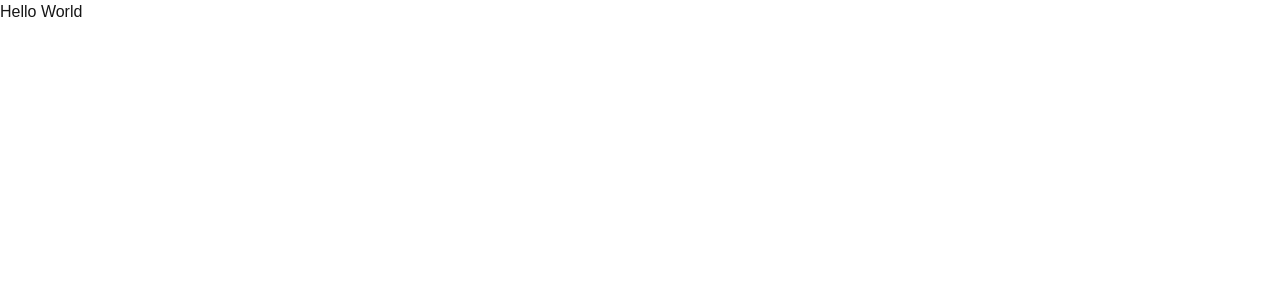
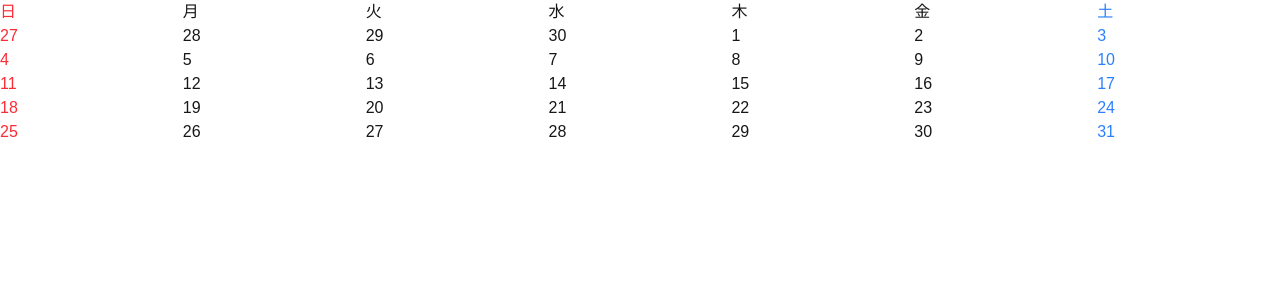
Before and after one commit to ogihaya/todolistcalendar2, a Next.js app: page / in a window 1280 px wide. Shown: the top 300 px of the page. Built offline with nearby package versions, Linux system fonts and the light colour scheme.

Commit message:
カレンダーの基礎

```diff
--- /dev/null
+++ b/app/components/Calendar.tsx
@@ -0,0 +1,23 @@
+"use client";
+
+import { useState } from "react";
+import DaysHeader from "./Calendar_components/DaysHeader";
+import CalendarCell from "./Calendar_components/CalendarCell";
+
+type CurrentYM = {
+  year: number;
+  month: number;
+}
+
+export default function Calendar() {
+
+  const today = new Date();
+  const [currentYM, setCurrentYM] = useState<CurrentYM>({year:today.getFullYear(), month:today.getMonth()});
+
+  return (
+  <div>
+    <DaysHeader />
+    <CalendarCell currentYM={currentYM}/>
+  </div>
+  );
+}
--- /dev/null
+++ b/app/components/Calendar_components/CalendarCell.tsx
@@ -0,0 +1,44 @@
+type CurrentYM = {
+  year: number;
+  month: number;
+}
+
+type CalendarCellProps = {
+  currentYM: CurrentYM;
+}
+
+export default function CalendarCell({currentYM}:CalendarCellProps) {
+
+  const daysInMonth = new Date(currentYM.year, currentYM.month + 1, 0).getDate();//表示している月の日数
+  const dayOfFirstDate = new Date(currentYM.year, currentYM.month, 1).getDay();//一日目の曜日
+  const dayOfLastDate = new Date(currentYM.year, currentYM.month+1, 0).getDay();//最終日の曜日
+
+  let calendarCellList = [];
+
+  //日付のセルを生成
+  for (let i = 1-dayOfFirstDate; i <= daysInMonth+6-dayOfLastDate; i++) {//先月の分と来月の分も表示するようなiの範囲でループ
+    const processDate = new Date(currentYM.year, currentYM.month, i);
+    const processDay = processDate.getDay(); // 曜日を取得
+
+    // 曜日に応じてクラス名を決定
+    let textColorClass = "";
+    if (processDay === 0) {
+      textColorClass = "text-red-500"; // 日曜日は赤
+    } else if (processDay === 6) {
+      textColorClass = "text-blue-500"; // 土曜日は青
+    }
+
+    calendarCellList.push(
+      <div key={i} className={textColorClass}>
+        {processDate.getDate()}
+      </div>
+    );
+  }
+
+
+  return (
+    <div className="grid grid-cols-7">
+      {calendarCellList}
+    </div>
+  );
+}
--- /dev/null
+++ b/app/components/Calendar_components/DaysHeader.tsx
@@ -0,0 +1,25 @@
+export default function DaysHeader() {
+
+const daysList = ["日", "月", "火", "水", "木", "金", "土"];
+
+  return (
+    <div className="grid grid-cols-7">
+        {daysList.map((day, index) => (
+            // indexが0なら日曜日、6なら土曜日
+            <div
+                key={day}
+                // 条件によってクラスを切り替えます
+                className={
+                  index === 0
+                    ? "text-red-500"   // 日曜日は赤
+                    : index === 6
+                    ? "text-blue-500"  // 土曜日は青
+                    : ""               // 他の曜日はデフォルト
+                }
+            >
+                {day}
+            </div>
+        ))}
+    </div>
+  );
+}
--- a/app/page.tsx
+++ b/app/page.tsx
@@ -1,9 +1,9 @@
-import Image from "next/image";
+import Calendar from "./components/Calendar";
 
 export default function Home() {
   return (
     <div>
-      <h1>Hello World</h1>
+      <Calendar />
     </div>
   );
 }
```
